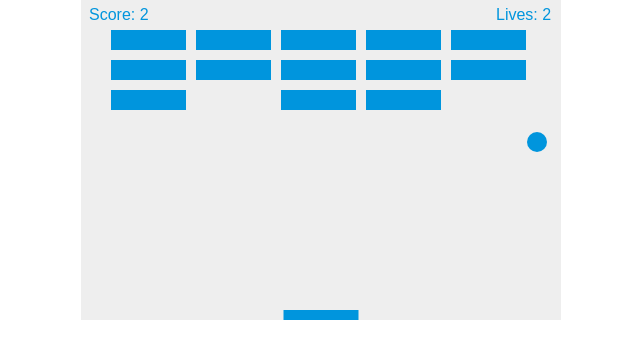
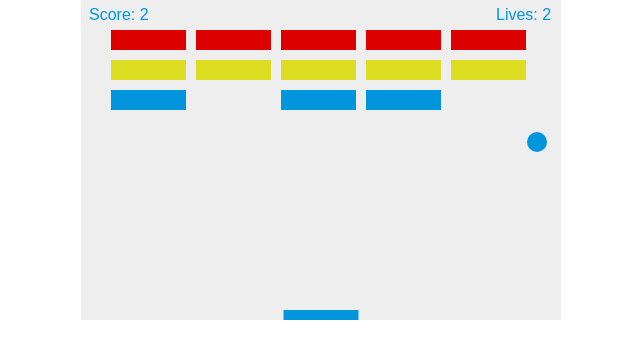
Before and after one commit to SWHarrison/breakout, a plain HTML site: page index.html in a window 1280 px wide. Shown: the whole page, without its empty margins (319-959 px from the left). Drawn offline with Linux system fonts and the light colour scheme.

Commit message:
added colors and properties to bricks

```diff
--- a/index.html
+++ b/index.html
@@ -41,7 +41,7 @@
             for(let c=0; c<brickColumnCount; c++) {
                 bricks[c] = [];
                 for(let r=0; r<brickRowCount; r++) {
-                    bricks[c][r] = { x: 0, y: 0, status: 1 };
+                    bricks[c][r] = { x: 0, y: 0, status: 3-r };
                 }
             }
 
@@ -78,12 +78,12 @@
                 for(let c=0; c<brickColumnCount; c++) {
                     for(let r=0; r<brickRowCount; r++) {
                         let b = bricks[c][r];
-                        if(b.status == 1) {
+                        if(b.status > 0) {
                             if(x > b.x && x < b.x+brickWidth && y > b.y && y < b.y+brickHeight) {
                                 dy = -dy;
-                                b.status = 0;
+                                b.status -= 1;
                                 score++;
-                                if(score == brickRowCount*brickColumnCount) {
+                                if(score == brickRowCount*brickColumnCount * 2) {
                                     alert("YOU WIN, CONGRATULATIONS!");
                                     document.location.reload();
                                     requestAnimationFrame(draw); // Needed for Chrome to end game
@@ -125,14 +125,21 @@
             function drawBricks() {
                 for(let c=0; c<brickColumnCount; c++) {
                     for(let r=0; r<brickRowCount; r++) {
-                        if(bricks[c][r].status == 1) {
+                        if(bricks[c][r].status > 0) {
                             let brickX = (c*(brickWidth+brickPadding))+brickOffsetLeft;
                             let brickY = (r*(brickHeight+brickPadding))+brickOffsetTop;
                             bricks[c][r].x = brickX;
                             bricks[c][r].y = brickY;
                             ctx.beginPath();
                             ctx.rect(brickX, brickY, brickWidth, brickHeight);
-                            ctx.fillStyle = "#0095DD";
+                            if(bricks[c][r].status == 1){
+                                ctx.fillStyle = "#0095DD";
+                            } else if(bricks[c][r].status == 2){
+                                ctx.fillStyle = "#DDDD22";
+                            } else {
+                                ctx.fillStyle = "#DD0000";
+                            }
+
                             ctx.fill();
                             ctx.closePath();
                         }
```
